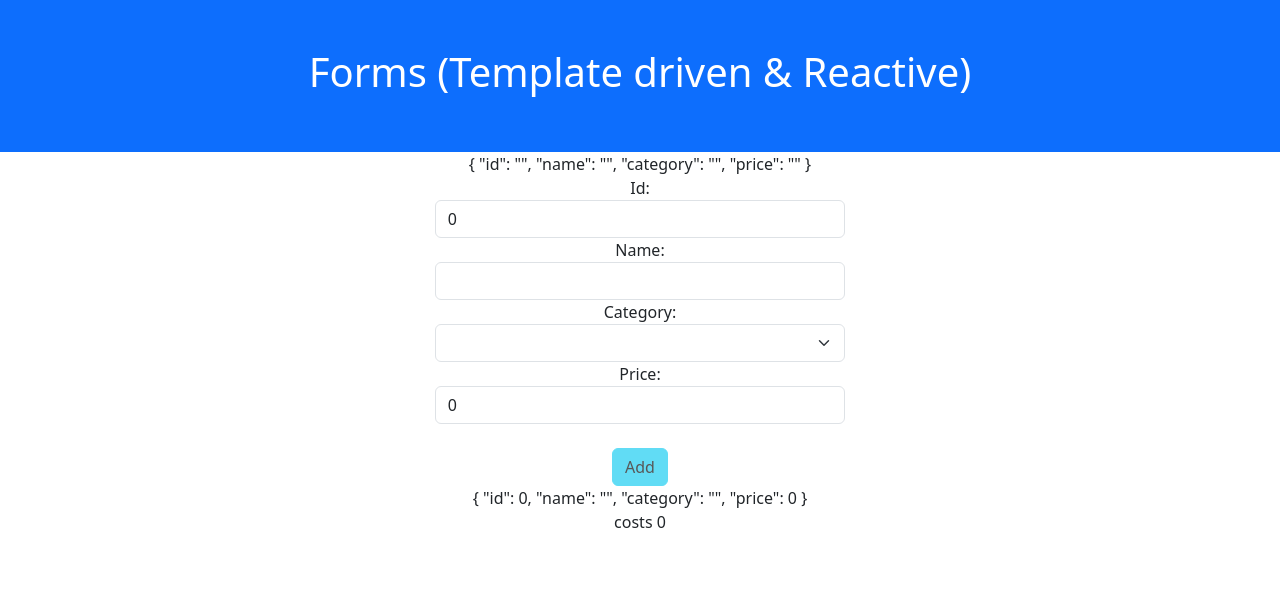
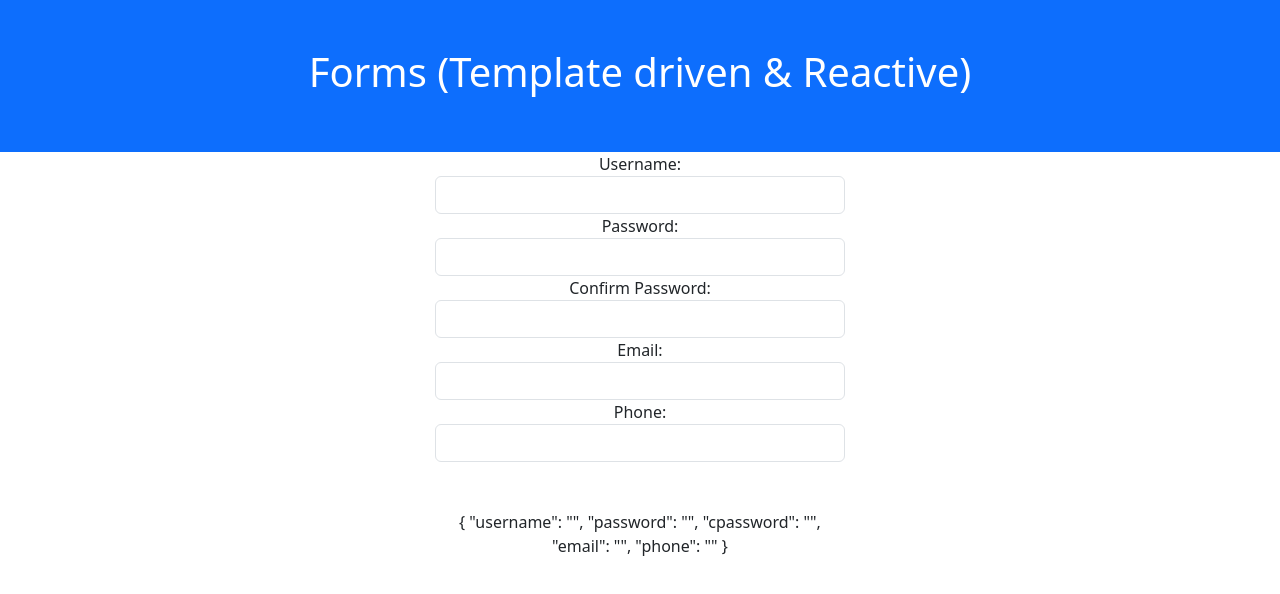
Before and after one commit to jagasia/harman1, an Angular app in the folder Angular/forms-demo/: page / in a window 1280 px wide. Shown: the top 594 px of the page. Built offline with nearby package versions, Linux system fonts and the light colour scheme.

Commit message:
17Jun 16:30

```diff
--- a/Angular/forms-demo/src/app/app.html
+++ b/Angular/forms-demo/src/app/app.html
@@ -7,7 +7,8 @@
 <p highlight="green">This is a paragraph</p> -->
     </div>
     <div class="col-md-4">
-        <app-product-form></app-product-form>
+        <app-register></app-register>
+        <!-- <app-product-form></app-product-form> -->
         <!-- {{dt | date:'dd-MMM-yy'}}<br/>
         {{dt | date:'longDate'}}<br/>
         {{'this is a sentence' |titlecase}}<br/>
--- a/Angular/forms-demo/src/app/app.ts
+++ b/Angular/forms-demo/src/app/app.ts
@@ -4,10 +4,11 @@ import { EmployeeForm } from "./employee-form/employee-form";
 import { Highlight } from './highlight';
 import { LengthPipe } from './length-pipe';
 import { ProductForm } from './product-form/product-form';
+import { Register } from "./register/register";
 
 @Component({
   selector: 'app-root',
-  imports: [Highlight, ProductForm, EmployeeForm,CommonModule, LengthPipe],
+  imports: [Highlight, ProductForm, EmployeeForm, CommonModule, LengthPipe, Register],
   templateUrl: './app.html',
   styleUrl: './app.css'
 })
--- /dev/null
+++ b/Angular/forms-demo/src/app/register/register.html
@@ -0,0 +1,10 @@
+<form [formGroup]="user">
+Username: <input type="text" formControlName="username" class="form-control" >
+Password: <input type="password" formControlName="password" class="form-control" >
+Confirm Password: <input type="password" formControlName="cpassword" class="form-control" >
+Email: <input type="email" formControlName="email" class="form-control" >
+Phone: <input type="number" formControlName="phone" class="form-control" >
+<br/>
+</form>
+<br/>
+{{user.value | json}}
--- /dev/null
+++ b/Angular/forms-demo/src/app/register/register.ts
@@ -0,0 +1,23 @@
+import { CommonModule } from '@angular/common';
+import { Component } from '@angular/core';
+import { FormBuilder, ReactiveFormsModule } from '@angular/forms';
+
+@Component({
+  selector: 'app-register',
+  imports: [ReactiveFormsModule, CommonModule],
+  templateUrl: './register.html',
+  styleUrl: './register.css'
+})
+export class Register {
+  user:any;
+
+  constructor(private fb:FormBuilder){
+    this.user=fb.group({
+      username:[''],
+      password:[''],
+      cpassword:[''],
+      email:[''],
+      phone:['']
+    });
+  }
+}
```
Also changed, not shown: Angular/forms-demo/src/app/register/register.css (added), 2 other files (tests, documents, lock files or other folders).
